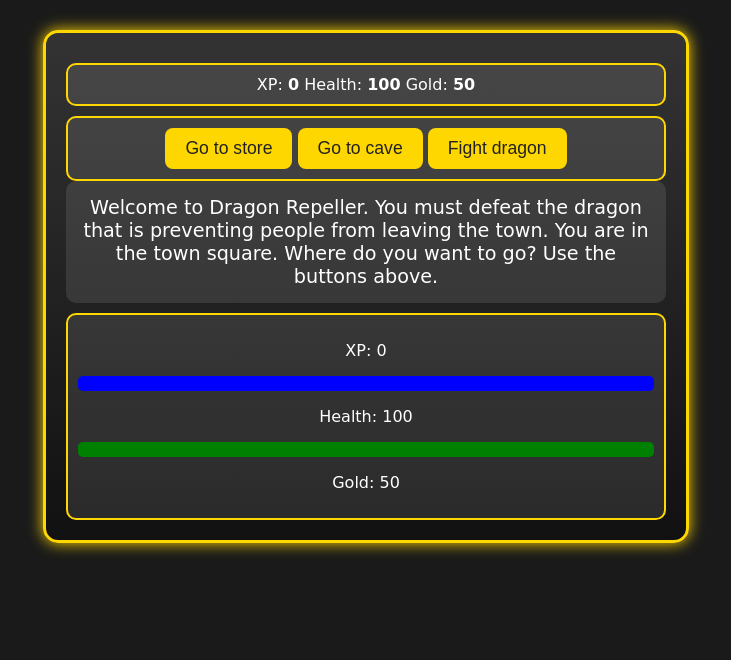
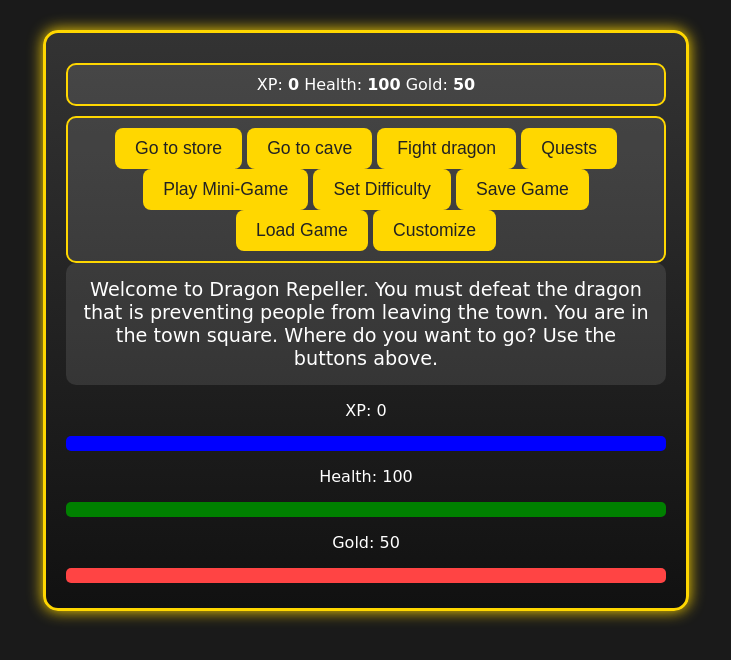
Before and after one commit to SalaamNkinda/Simple-RPG, a plain HTML site: page index.html in a window 1280 px wide. Shown: the whole page, without its empty margins (274-1005 px from the left). Drawn offline with Linux system fonts and the light colour scheme.

Commit message:
Update index.html

```diff
--- a/index.html
+++ b/index.html
@@ -12,26 +12,43 @@
         <span class="stat">Health: <strong><span id="healthText">100</span></strong></span>
         <span class="stat">Gold: <strong><span id="goldText">50</span></strong></span>
       </div>
+
       <div id="controls">
         <button id="button1">Go to store</button>
         <button id="button2">Go to cave</button>
         <button id="button3">Fight dragon</button>
+        <button id="button4">Quests</button>
+        <button id="button5">Play Mini-Game</button>
+        <button id="button6">Set Difficulty</button>
+        <button id="button7">Save Game</button>
+        <button id="button8">Load Game</button>
+        <button id="button9">Customize</button>
       </div>
+
       <div id="monsterStats">
         <span class="stat">Monster Name: <strong><span id="monsterName"></span></strong></span>
         <span class="stat">Health: <strong><span id="monsterHealth"></span></strong></span>
       </div>
+
+
       <div id="text">
         Welcome to Dragon Repeller. You must defeat the dragon that is preventing people from leaving the town. You are in the town square. Where do you want to go? Use the buttons above.
       </div>
-      <div id="stats">
-        <p>XP: <span id="xpText">0</span></p>
-        <div class="progress-bar" id="xpBar"><div></div></div>
-        <p>Health: <span id="healthText">100</span></p>
-        <div class="progress-bar" id="healthBar"><div></div></div>
-        <p>Gold: <span id="goldText">50</span></p>
+
+      <div id="bottomStats">
+        <div class="stat-item">
+          <p>XP: <span id="bottomXpText">0</span></p>
+          <div class="progress-bar" id="xpBar"><div></div></div>
+        </div>
+        <div class="stat-item">
+          <p>Health: <span id="bottomHealthText">100</span></p>
+          <div class="progress-bar" id="healthBar"><div></div></div>
+        </div>
+        <div class="stat-item">
+          <p>Gold: <span id="bottomGoldText">50</span></p>
+          <div class="progress-bar" id="goldBar"><div></div></div>
+        </div>
       </div>
-
     </div>
     <script src="./script.js"></script>
   </body>
```
